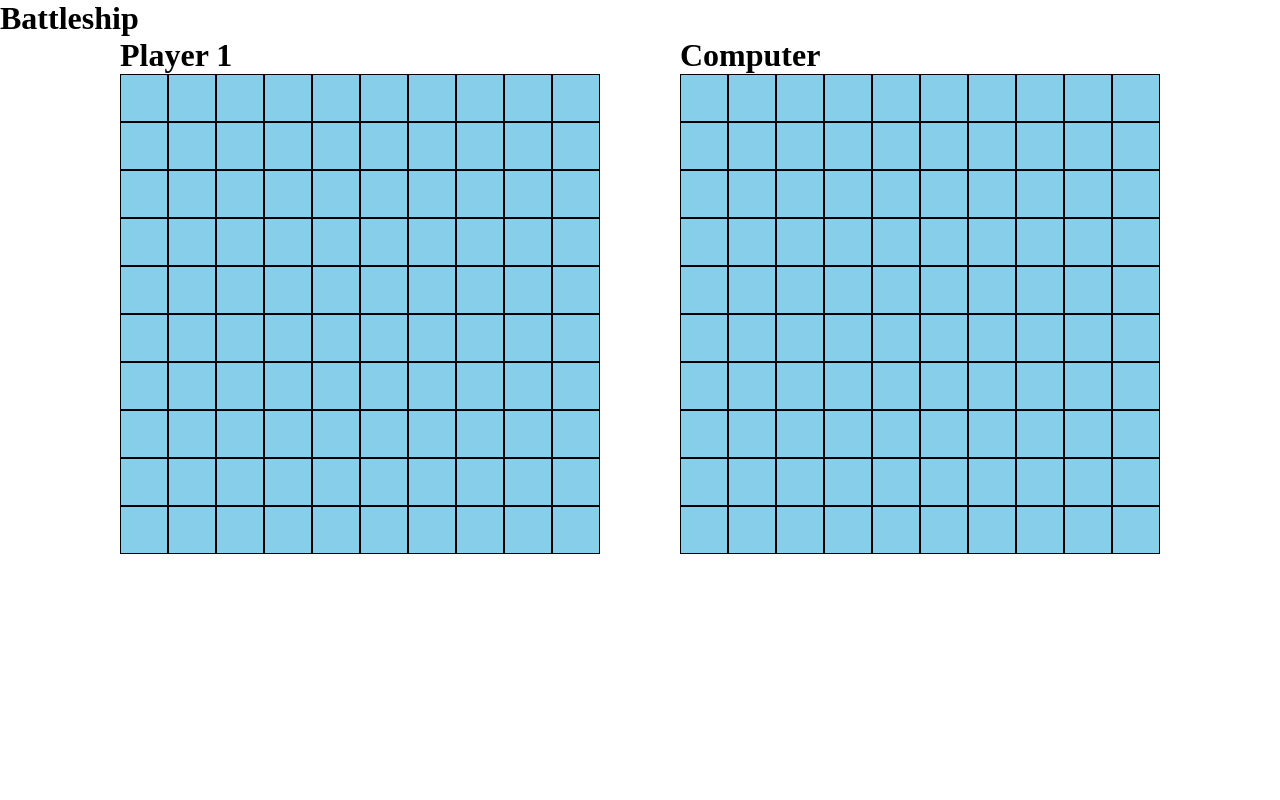
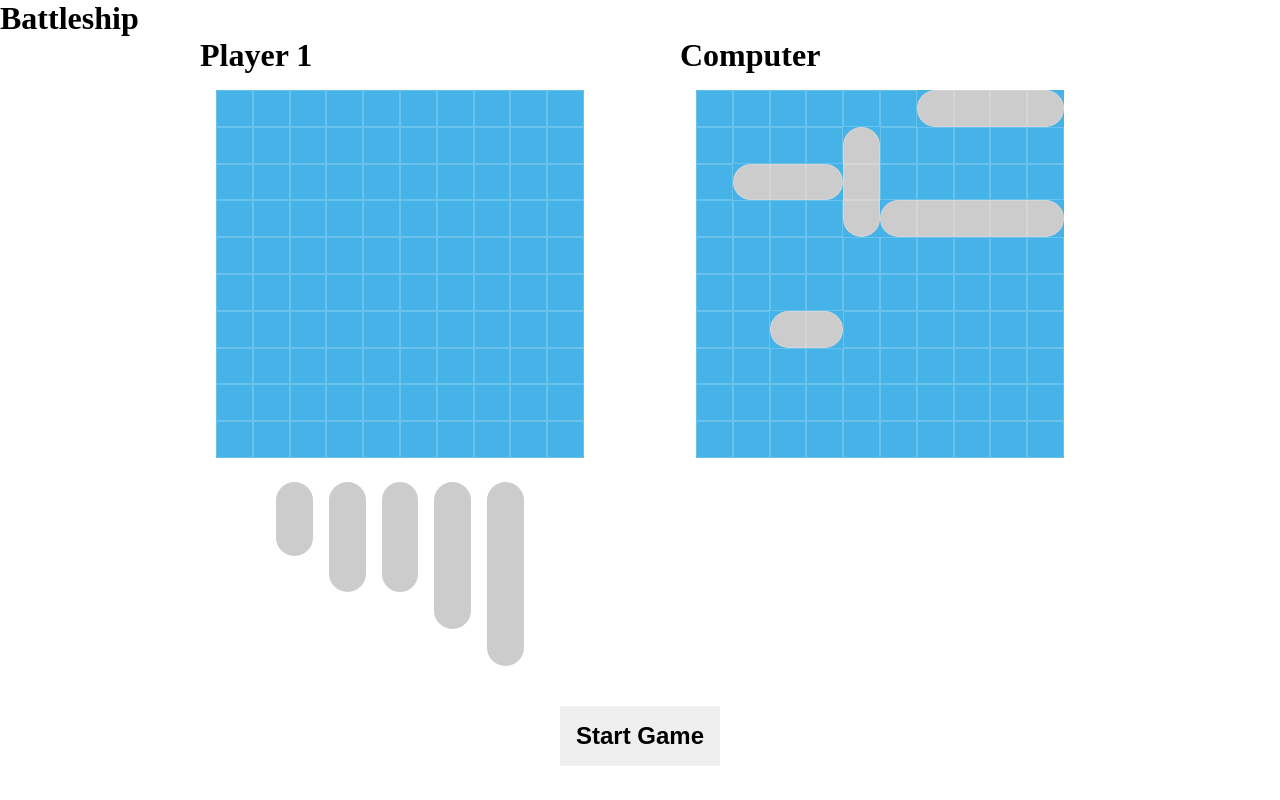
Before and after one commit to tonyhchii/battleship, a website built with webpack: page src/template.html in a window 1280 px wide. Both pictures are taken after a click on the button "Start Game". Built offline with nearby package versions, Linux system fonts and the light colour scheme.

Commit message:
added ship designs

```diff
--- a/src/DOM/boardDOM.js
+++ b/src/DOM/boardDOM.js
@@ -8,17 +8,28 @@ export const loadBoard = (board, num, hidden) => {
       square.dataset.x = i;
       square.dataset.y = j;
       gameboardContainer.appendChild(square);
-      if (board[i][j].isShot === true) {
-        if (board[i][j].isShip === true) {
+      const curr = board[i][j];
+      if (curr.isShot === true) {
+        if (curr.isShip === true) {
           square.classList.add("board-hit");
         } else {
           square.classList.add("board-miss");
         }
-      } else {
-        if (board[i][j].isShip === true) {
-          if (hidden) {
+      }
+      if (curr.isShip === true) {
+        if (hidden) {
+        } else {
+          square.classList.add("board-boat");
+          if (curr.isFront) {
+            square.classList.add("front");
+          }
+          if (curr.isEnd) {
+            square.classList.add("end");
+          }
+          if (curr.isHorizontal) {
+            square.classList.add("horizontal");
           } else {
-            square.classList.add(board[i][j].Ship.name);
+            square.classList.add("vertical");
           }
         }
       }
--- a/src/gameController.js
+++ b/src/gameController.js
@@ -6,7 +6,7 @@ export const loadGame = () => {
   const player2 = new Player("comp");
   player2.addAllShips(player2.ships);
   loadBoard(player1.gameboard.board, "one", false);
-  loadBoard(player2.gameboard.board, "two", true);
+  loadBoard(player2.gameboard.board, "two", false);
   const dragControl = dragShipController(player1);
   dragControl.create();
 
@@ -14,13 +14,17 @@ export const loadGame = () => {
 };
 
 const startGameController = (player1, player2) => {
+  const optionContainer = document.querySelector(".option-container");
   const startGameBtn = document.getElementById("start");
   startGameBtn.addEventListener("click", () => {
-    const optionContainer = document.querySelector(".option-container");
-    optionContainer.classList.add("hide");
-    startGameBtn.classList.add("hide");
-    const player2Board = gameboardController("two", player2, player1);
-    player2Board.create();
+    if (optionContainer.children.length === 0) {
+      optionContainer.classList.add("hide");
+      startGameBtn.classList.add("hide");
+      const player2Board = gameboardController("two", player2, player1);
+      player2Board.create();
+    } else {
+      console.log("Need to drag all ships");
+    }
   });
 };
 
@@ -32,6 +36,10 @@ const computerAttack = (player) => {
     loadBoard(player.gameboard.board, "one", false);
   }
 
+  gameOverCheck(player);
+};
+
+const gameOverCheck = (player) => {
   if (player.gameboard.allSunk() === true) {
     console.log("All Sunk Player Lost GAME OVER");
   }
@@ -47,10 +55,7 @@ const gameboardController = (boardNum, myPlayer, enemyPlayer) => {
       loadBoard(myPlayer.gameboard.board, boardNum, false);
       computerAttack(enemyPlayer);
     }
-    if (myPlayer.gameboard.allSunk() === true) {
-      console.log("All Sunk Computer Lost GAME OVER");
-      destroy();
-    }
+    gameOverCheck(myPlayer);
   };
   const create = () => {
     gameBoard.addEventListener("click", controlGame);
@@ -75,10 +80,12 @@ const dragShipController = (player) => {
     const yVal = e.target.dataset.y;
     if (xVal && yVal) {
       const ships = player.gameboard.ships.length;
-      player.gameboard.addShipToGame(player.ships[draggedShip.id], "player", [
-        xVal,
-        yVal,
-      ]);
+      player.gameboard.addShipToGame(
+        player.ships[draggedShip.id],
+        true,
+        [xVal, yVal],
+        false
+      );
       loadBoard(player.gameboard.board, "one", false);
       if (ships < player.gameboard.ships.length) {
         draggedShip.remove();
--- a/src/modules/gameboard.js
+++ b/src/modules/gameboard.js
@@ -14,18 +14,31 @@ class Gameboard {
           isShip: false,
           isShot: false,
           Ship: null,
+          isFront: false,
+          isEnd: false,
+          isHorizontal: false,
         });
       }
       this.board.push(row);
     }
   }
 
-  placeShip(ship, points) {
+  placeShip(ship, points, isHorizontal) {
     this.ships.push(ship);
-    points.forEach((point) => {
-      this.board[point[0]][point[1]].Ship = ship;
-      this.board[point[0]][point[1]].isShip = true;
-    });
+    for (let i = 0; i < points.length; i++) {
+      const curr = this.board[points[i][0]][points[i][1]];
+      if (isHorizontal) {
+        curr.isHorizontal = true;
+      }
+      if (i === 0) {
+        curr.isFront = true;
+      }
+      if (i === points.length - 1) {
+        curr.isEnd = true;
+      }
+      curr.Ship = ship;
+      curr.isShip = true;
+    }
   }
 
   isValid(points) {
@@ -59,9 +72,9 @@ class Gameboard {
     }
   }
 
-  generateShipPoints(ship, startPoint) {
+  generateShipPoints(ship, startPoint, isHorizontal) {
     const randomBool = Math.random() < 0.5;
-    const isHorizontal = randomBool;
+    isHorizontal = isHorizontal ? isHorizontal : randomBool;
     const randomStartX = Math.floor(Math.random() * 10);
     const randomStartY = Math.floor(Math.random() * 10);
     const startX = startPoint ? parseInt(startPoint[0]) : randomStartX;
@@ -74,15 +87,19 @@ class Gameboard {
         points.push([startX + i, startY]);
       }
     }
-    return points;
+    return [points, isHorizontal];
   }
 
-  addShipToGame(ship, player, startPoint) {
-    const points = this.generateShipPoints(ship, startPoint);
+  addShipToGame(ship, player, startPoint, isHorizontal) {
+    const [points, hor] = this.generateShipPoints(
+      ship,
+      startPoint,
+      isHorizontal
+    );
     if (this.isValid(points)) {
-      this.placeShip(ship, points);
-    } else if (player == "comp") {
-      this.addShipToGame(ship, "comp");
+      this.placeShip(ship, points, hor);
+    } else if (!player) {
+      this.addShipToGame(ship, false);
     }
   }
 }
--- a/src/modules/player.js
+++ b/src/modules/player.js
@@ -10,17 +10,17 @@ export class Player {
   }
 
   init() {
+    const carrier = new Ship(5, 0, "Carrier");
     const battleship = new Ship(4, 0, "Battleship");
     const cruiser = new Ship(3, 0, "Cruiser");
-    const carrier = new Ship(5, 0, "Carrier");
     const submarine = new Ship(3, 0, "Submarine");
     const destroyer = new Ship(2, 0, "Destroyer");
-    this.ships = [destroyer, carrier, cruiser, battleship, submarine];
+    this.ships = [destroyer, submarine, cruiser, battleship, carrier];
   }
 
   addAllShips(ships) {
     ships.forEach((ship) => {
-      this.gameboard.addShipToGame(ship, "comp");
+      this.gameboard.addShipToGame(ship, false);
     });
   }
 }
--- a/src/style.css
+++ b/src/style.css
@@ -10,45 +10,131 @@
 .game-container {
   display: flex;
   justify-content: center;
+  width: 100%;
   gap: 5rem;
 }
 .gameboard-one,
 .gameboard-two {
+  margin: 2vmin;
   display: grid;
-  grid-template-columns: 3rem 3rem 3rem 3rem 3rem 3rem 3rem 3rem 3rem 3rem;
+  grid-template-columns: repeat(10, 4.6vmin);
+  background-color: #45b3e7;
 }
 
 .board-square {
-  background-color: skyblue;
-  width: 3rem;
-  height: 3rem;
-  border: 1px;
+  width: 4.6vmin;
+  height: 4.6vmin;
+  background-color: #45b3e7;
+  border: 1px solid hsla(0, 0%, 100%, 0.2);
   border-style: solid;
+  position: relative;
 }
 
+.board-boat {
+  background-color: hsl(0, 0%, 80%);
+}
+
+.board-boat.front.vertical {
+  border-top-left-radius: 50%;
+  border-top-right-radius: 50%;
+}
+
+.board-boat.end.vertical {
+  border-bottom-left-radius: 50%;
+  border-bottom-right-radius: 50%;
+}
+
+.board-boat.end.horizontal {
+  border-top-right-radius: 50%;
+  border-bottom-right-radius: 50%;
+}
+
+.board-boat.front.horizontal {
+  border-top-left-radius: 50%;
+  border-bottom-left-radius: 50%;
+}
+
+.option-container {
+  display: flex;
+  justify-content: center;
+}
+.ship {
+  background-color: hsl(0, 0%, 80%);
+  width: calc(4.6vmin * var(--width, 1));
+  height: calc(4.6vmin * var(--height, 1));
+  border-radius: 2.3vmin;
+  margin: 1vmin;
+}
 .Submarine {
-  background-color: gray;
+  --height: 3;
 }
 
 .Battleship {
-  background-color: black;
+  --height: 4;
 }
 .Carrier {
-  background-color: beige;
+  --height: 5;
 }
 .Cruiser {
-  background-color: cadetblue;
+  --height: 3;
 }
 .Destroyer {
-  background-color: burlywood;
+  --height: 2;
 }
 
-.board-miss {
+.board-miss,
+.board-hit {
+  display: flex;
+  justify-content: center;
+  align-items: center;
+}
+
+.board-miss::after,
+.board-hit::after {
+  content: "";
+  position: absolute;
+  border-radius: 100%;
+  width: 2vmin;
+  height: 2vmin;
+}
+
+.board-hit::after {
+  background-color: red;
+}
+
+.board-miss::after {
   background-color: white;
 }
 
-.board-hit {
-  background-color: red;
+.board-miss::before,
+.board-hit::before {
+  content: "";
+  position: absolute;
+  animation: hit 0.2s ease-out forwards;
+  border-width: 0.1vmin;
+  border-style: solid;
+  border-radius: 100%;
+  width: 2vmin;
+  height: 2vmin;
+}
+
+.board-hit::before {
+  border-color: red;
+}
+
+.board-miss:before {
+  border-color: white;
+}
+
+@keyframes hit {
+  0% {
+    opacity: 1;
+    transform: scale(0);
+  }
+  100% {
+    opacity: 0;
+    transform: scale(4);
+  }
 }
 
 .btn-container {
--- a/src/template.html
+++ b/src/template.html
@@ -14,11 +14,11 @@
         <h1>Player 1<span class="hide">'s Turn</span></h1>
         <div class="gameboard-one"></div>
         <div class="option-container">
-          <div id="0" class="Destroyer" draggable="true">a</div>
-          <div id="1" class="Carrier" draggable="true">a</div>
-          <div id="2" class="Cruiser" draggable="true">a</div>
-          <div id="3" class="Battleship" draggable="true">a</div>
-          <div id="4" class="Submarine" draggable="true">a</div>
+          <div id="0" class="Destroyer ship" draggable="true"></div>
+          <div id="1" class="Submarine ship" draggable="true"></div>
+          <div id="2" class="Cruiser ship" draggable="true"></div>
+          <div id="3" class="Battleship ship" draggable="true"></div>
+          <div id="4" class="Carrier ship" draggable="true"></div>
         </div>
       </div>
       <div class="gameboard-container">
```
